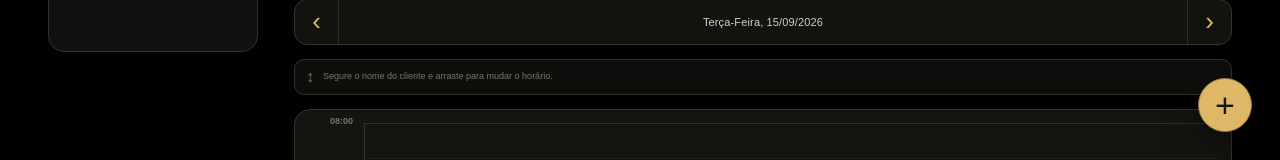
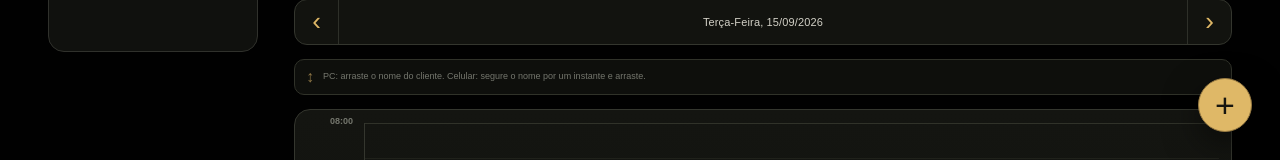
Before and after one commit to YuriSilva2025/-YS-Agenda-Prime-Demo, a Next.js app: page /admin in a window 1280 px wide. Both pictures are taken after a click on the button "Ver agenda". Shown: the part 640-800 px from the top of the page. Built offline with nearby package versions, Linux system fonts and the light colour scheme.

Commit message:
Ajusta instrucao do drag para PC e celular

```diff
--- a/src/components/admin-calendar.tsx
+++ b/src/components/admin-calendar.tsx
@@ -479,7 +479,7 @@ export function AgendaWorkspace({
 
         {mode === 'day' && <div className={dragFeedback ? "agenda-drag-feedback is-visible" : "agenda-drag-feedback"}>
             <span>↕</span>
-            <p>{dragFeedback || 'Segure o nome do cliente e arraste para mudar o horário.'}</p>
+            <p>{dragFeedback || 'PC: arraste o nome do cliente. Celular: segure o nome por um instante e arraste.'}</p>
         </div>}
 
         {mode === 'day' && <div className="agenda-timeline-shell">
```
